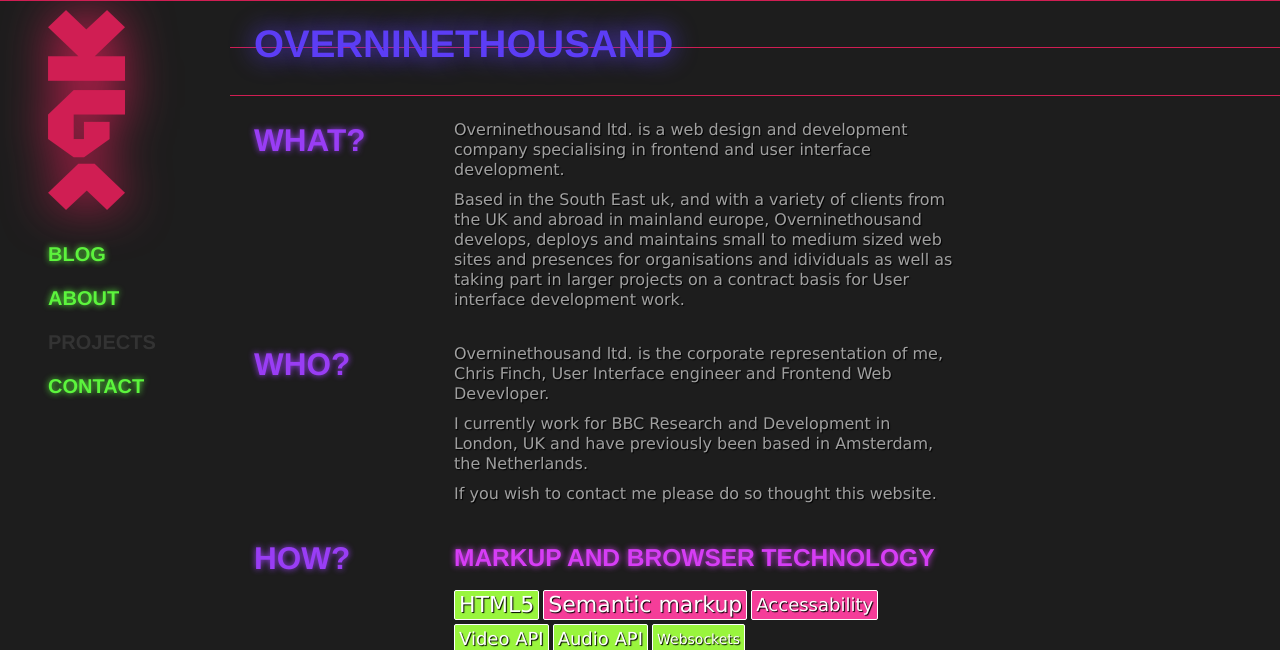
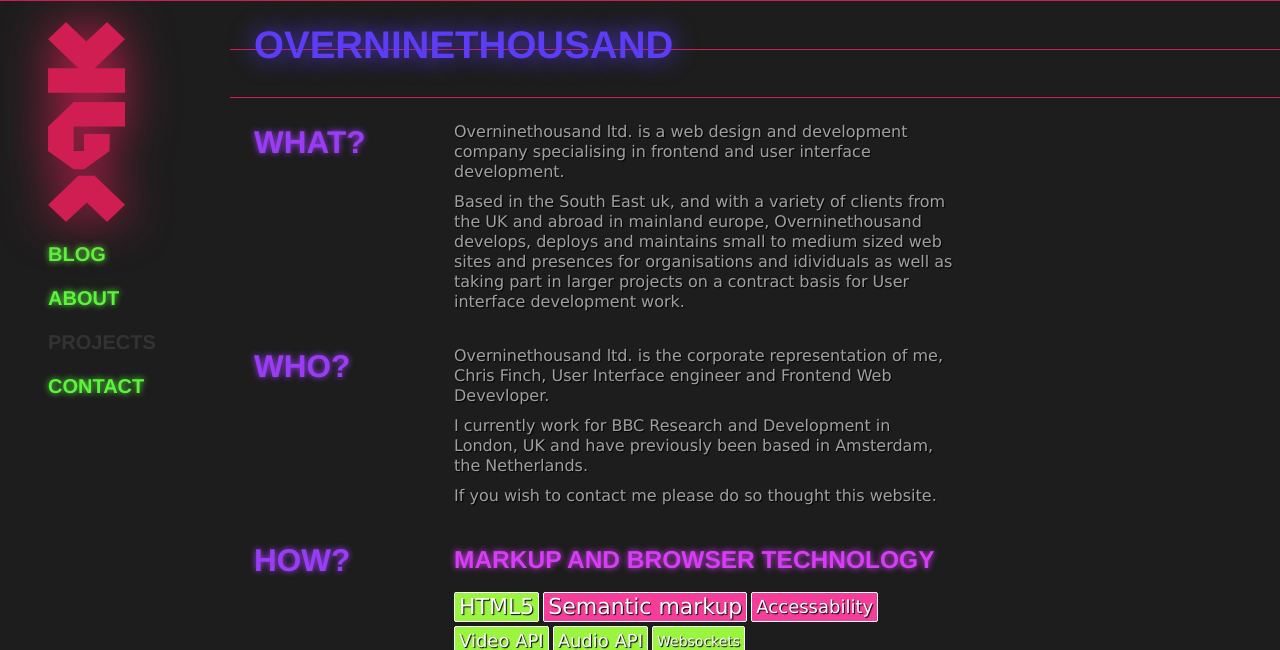
Before and after one commit to chrisfinch/over9k, a Node project: template views/index.ejs in a window 1280 px wide. Shown: the top 650 px of the page. Run offline with Node 20 templates, Linux system fonts and the light colour scheme; the template is opened without the code that fills it, so the values that code supplies are empty; some libraries are stand-ins or nearby versions.

Commit message:
Folded logo in to navigation

```diff
--- a/public/css/style.css
+++ b/public/css/style.css
@@ -70,10 +70,22 @@
   top: 0;
   left: 0;
 }
-#navigation header h1 {
+#navigation header nav {
+  padding: 12px 0 0 0;
+}
+#navigation header nav ul.nav {
+  margin: 0;
+}
+#navigation header nav ul.nav li {
+  padding: 12px 0 12px 48px;
+}
+#navigation header nav ul.nav li#logo {
+  padding: 0 !important;
+}
+#navigation header nav ul.nav li#logo h1 {
   width: 210px;
 }
-#navigation header h1 img {
+#navigation header nav ul.nav li#logo h1 img {
   margin: 0 0 0 48px;
   display: block;
   -webkit-animation-name: flicker;
@@ -84,24 +96,18 @@
   -webkit-animation-fill-mode: forwards;
   -webkit-filter: grayscale(100%) drop-shadow(0 0 0 #000000);
 }
-#navigation nav {
-  padding: 12px 0 0 0;
+#navigation header nav ul.nav li#logo a:after {
+  display: none !important;
 }
-#navigation nav ul.nav {
-  margin: 0;
-}
-#navigation nav ul.nav li {
-  padding: 12px 0 12px 48px;
-}
-#navigation nav ul.nav li.active a {
+#navigation header nav ul.nav li.active a {
   font-size: 24px;
   color: #3dd6f5;
   text-shadow: 0 0 6px #3dd6f5;
 }
-#navigation nav ul.nav li.active a:after {
+#navigation header nav ul.nav li.active a:after {
   opacity: 1;
 }
-#navigation nav ul.nav li a {
+#navigation header nav ul.nav li a {
   font-size: 18px;
   display: block;
   font-size: 20px;
@@ -111,7 +117,7 @@
   -o-transition: all 0.25s linear;
   transition: all 0.25s linear;
 }
-#navigation nav ul.nav li a:after {
+#navigation header nav ul.nav li a:after {
   content: " >";
   opacity: 0;
   -webkit-transition: all 0.25s linear;
@@ -119,11 +125,11 @@
   -o-transition: all 0.25s linear;
   transition: all 0.25s linear;
 }
-#navigation nav ul.nav li a:hover {
+#navigation header nav ul.nav li a:hover {
   text-decoration: none;
   background: none;
 }
-#navigation nav ul.nav li a.disabled {
+#navigation header nav ul.nav li a.disabled {
   color: #333;
   text-shadow: none;
 }
@@ -196,6 +202,9 @@
 #content section .main {
   float: left;
   width: 500px;
+}
+#content #home {
+  margin: 0 0 1px 0;
 }
 #content #home h1 {
   margin: 0;
--- a/public/css/style.less
+++ b/public/css/style.less
@@ -56,6 +56,13 @@
 	// border-right: 1px solid #000;
 
 	header {
+		nav {
+			padding: 12px 0 0 0;
+			ul.nav {
+				margin: 0;
+				li {
+
+					&#logo {
 						h1 {
 							width: 210px;
 							img {
@@ -113,13 +120,12 @@
 
 							}
 						}
+						a:after {
+							display: none !important;
+						}
+						padding: 0 !important;
 					}
 
-	nav {
-		padding: 12px 0 0 0;
-		ul.nav {
-			margin: 0;
-			li {
 					padding: 12px 0 12px 48px;
 					&.active a {
 						font-size: 24px;
@@ -147,6 +153,7 @@
 						&.disabled {
 							color: #333;
 							text-shadow: none;
+						}
 					}
 				}
 			}
@@ -228,6 +235,7 @@
 	}
 
 	#home {
+		margin: 0 0 1px 0;
 		h1 {
 			margin: 0;
 			float: left;
--- a/views/index.ejs
+++ b/views/index.ejs
@@ -32,18 +32,22 @@
         <div class="brd"></div>
         <div id="navigation">
         	<header>
+	        	<nav>
+	        		<ul id="links" class="nav">
+	        			<li id="logo">
+	        				<a href="#home">
 	        					<h1>
 			        				<img src="/img/glyph.png" alt="">
 			        			</h1>
-        	</header>
-        	<nav>
-        		<ul id="links" class="nav">
+			        		</a>
+			        	</li>
 	        			<li><a href="#posts" class="link">Blog</a></li>
 	        			<li><a href="#about" class="link">About</a></li>
 	        			<li><a href="#projects" class="link disabled" title="Coming soon">Projects</a></li>
 	        			<li><a href="#contact" class="link">Contact</a></li>
 	        		</ul>
 	        	</nav>
+        	</header>
         	<div id="blurb">
         		<p><span class="star">*</span> Overninethousand ltd. is Chris Finch, User Interface Engineer and Frontend Web Developer currently working for the BBC in London UK.</p>
         	</div>
```
Lines whose indentation alone changed are shown as unchanged.
